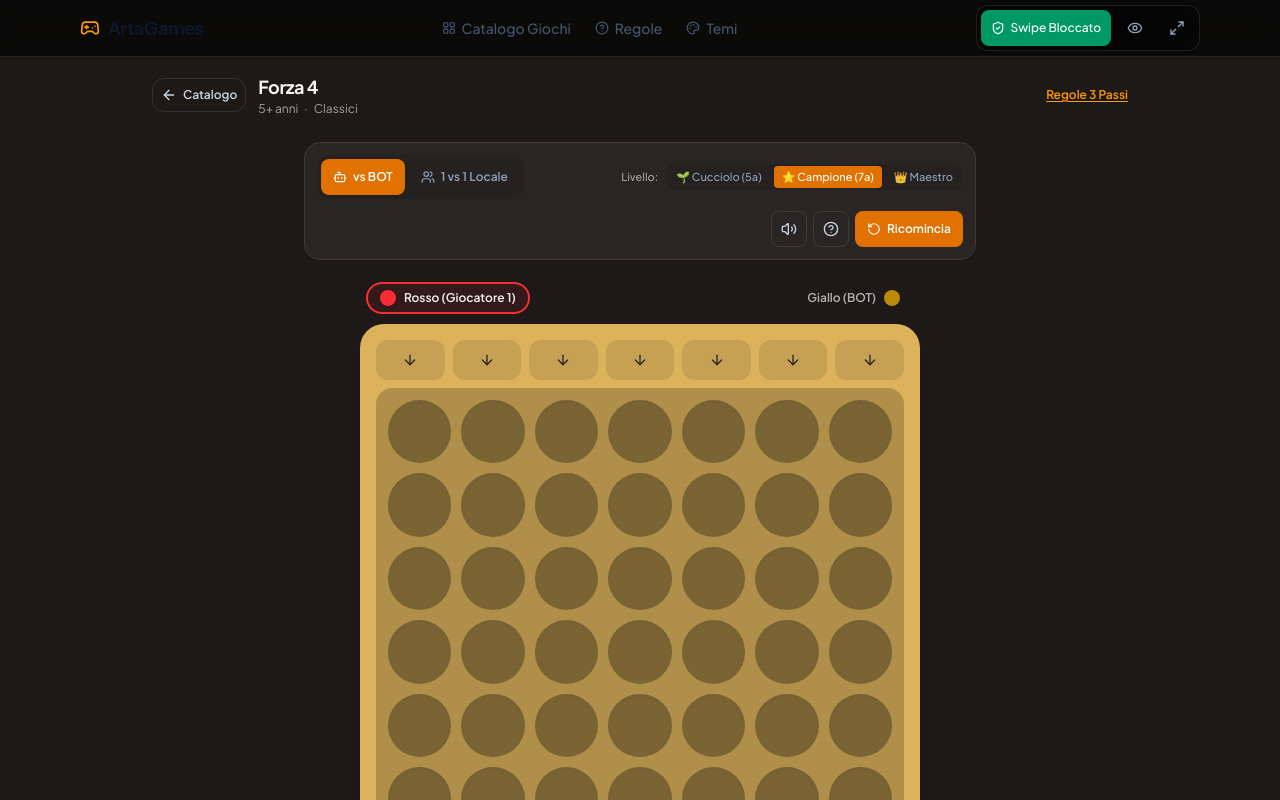
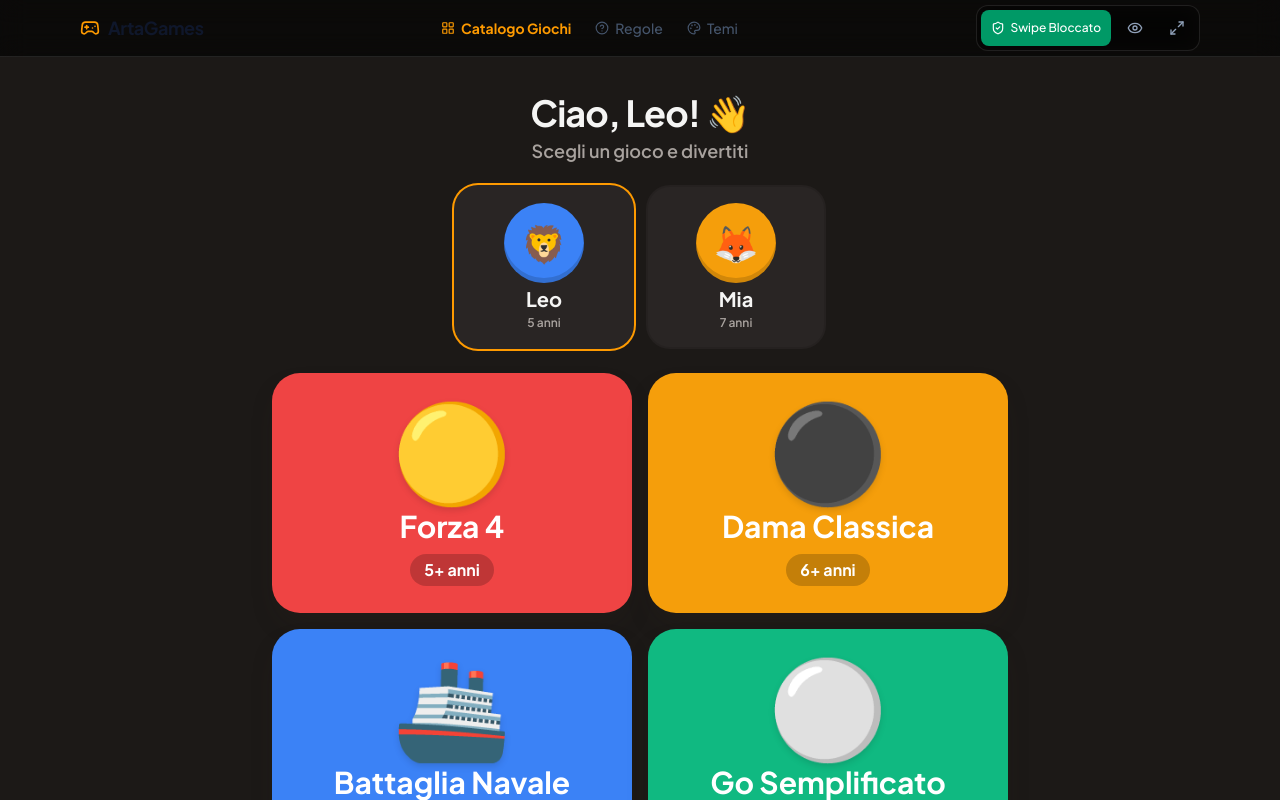
Before and after one commit to paoloartasensi/ArtaGames, a React (Vite) app: page / in a window 1280 px wide. Shown: the top 800 px of the page. Built offline with nearby package versions, Linux system fonts and the light colour scheme.

Commit message:
feat: update emoji for Domino game in mockups and improve GameSelector component layout

```diff
--- a/mockups/mockup-1-tessere-giganti.html
+++ b/mockups/mockup-1-tessere-giganti.html
@@ -95,7 +95,7 @@
       <div class="card" style="background:#22C55E"><span class="emoji">🐍</span><span class="title">Serpenti e Scale</span><span class="age">5+ anni</span></div>
       <div class="card" style="background:#EC4899"><span class="emoji">🐶</span><span class="title">Memory</span><span class="age">5+ anni</span></div>
       <div class="card" style="background:#B45309"><span class="emoji">🫘</span><span class="title">Mancala</span><span class="age">5+ anni</span></div>
-      <div class="card" style="background:#0EA5E9"><span class="emoji">🁡</span><span class="title">Domino</span><span class="age">5+ anni</span></div>
+      <div class="card" style="background:#0EA5E9"><span class="emoji">🎴</span><span class="title">Domino</span><span class="age">5+ anni</span></div>
       <div class="card" style="background:#64748B"><span class="emoji">🔘</span><span class="title">Reversi</span><span class="age">7+ anni</span></div>
       <div class="card" style="background:#6366F1"><span class="emoji">✚</span><span class="title">Mulino</span><span class="age">7+ anni</span></div>
       <div class="card" style="background:#D946EF"><span class="emoji">🧩</span><span class="title">Quarto</span><span class="age">7+ anni</span></div>
--- a/mockups/mockup-3-scaffale-profili.html
+++ b/mockups/mockup-3-scaffale-profili.html
@@ -98,7 +98,7 @@
       <div class="tile" style="background:#22C55E"><span class="emoji">🐍</span><span class="name">Serpenti e Scale</span><span class="age">5+</span></div>
       <div class="tile" style="background:#EC4899"><span class="emoji">🐶</span><span class="name">Memory</span><span class="age">5+</span></div>
       <div class="tile" style="background:#B45309"><span class="emoji">🫘</span><span class="name">Mancala</span><span class="age">5+</span></div>
-      <div class="tile" style="background:#0EA5E9"><span class="emoji">🁡</span><span class="name">Domino</span><span class="age">5+</span></div>
+      <div class="tile" style="background:#0EA5E9"><span class="emoji">🎴</span><span class="name">Domino</span><span class="age">5+</span></div>
       <div class="tile" style="background:#64748B"><span class="emoji">🔘</span><span class="name">Reversi</span><span class="age">7+</span></div>
       <div class="tile" style="background:#6366F1"><span class="emoji">✚</span><span class="name">Mulino</span><span class="age">7+</span></div>
       <div class="tile" style="background:#D946EF"><span class="emoji">🧩</span><span class="name">Quarto</span><span class="age">7+</span></div>
--- a/src/App.tsx
+++ b/src/App.tsx
@@ -30,7 +30,7 @@ function AppContent() {
   const { theme, isDark } = useTheme();
 
   const [activeGameId, setActiveGameId] = useState<GameId>('connect4');
-  const [viewMode, setViewMode] = useState<'catalog' | 'game'>('game');
+  const [viewMode, setViewMode] = useState<'catalog' | 'game'>('catalog');
   const [playMode, setPlayMode] = useState<PlayMode>('bot');
   const [difficulty, setDifficulty] = useState<Difficulty>('medium');
   const [isThemeModalOpen, setIsThemeModalOpen] = useState(false);
--- a/src/components/GameSelector.tsx
+++ b/src/components/GameSelector.tsx
@@ -1,118 +1,141 @@
-import React from 'react';
-import { GameId, ALL_GAMES, GameMetadata } from '../games/registry';
+import React, { useEffect, useState } from 'react';
+import { GameId, ALL_GAMES } from '../games/registry';
 import { useTheme } from '../theme/themeContext';
-import { CircleDot, Grid3X3, Compass, Circle, Crown, Hash, Sparkles, ChevronRight, Play, Dices, Brain, Sprout, LayoutGrid, Contrast, Crosshair, Shapes } from 'lucide-react';
 
 interface GameSelectorProps {
   onSelectGame: (id: GameId) => void;
   activeGameId: GameId;
 }
 
-const ICONS_MAP: Record<string, React.ReactNode> = {
-  Grid3X3: <Grid3X3 className="w-6 h-6 text-red-500" />,
-  CircleDot: <CircleDot className="w-6 h-6 text-amber-500" />,
-  Compass: <Compass className="w-6 h-6 text-blue-500" />,
-  Circle: <Circle className="w-6 h-6 text-emerald-500" />,
-  Crown: <Crown className="w-6 h-6 text-purple-500" />,
-  Hash: <Hash className="w-6 h-6 text-cyan-500" />,
-  Dices: <Dices className="w-6 h-6 text-orange-500" />,
-  Brain: <Brain className="w-6 h-6 text-pink-500" />,
-  Sprout: <Sprout className="w-6 h-6 text-green-500" />,
-  LayoutGrid: <LayoutGrid className="w-6 h-6 text-sky-500" />,
-  Contrast: <Contrast className="w-6 h-6 text-slate-500" />,
-  Crosshair: <Crosshair className="w-6 h-6 text-indigo-500" />,
-  Shapes: <Shapes className="w-6 h-6 text-fuchsia-500" />,
+// Profili dei due bambini — modifica qui nomi, età ed emoji.
+interface Profile {
+  id: string;
+  name: string;
+  age: number;
+  emoji: string;
+  color: string;
+}
+
+const PROFILES: Profile[] = [
+  { id: 'leo', name: 'Leo', age: 5, emoji: '🦁', color: '#3B82F6' },
+  { id: 'mia', name: 'Mia', age: 7, emoji: '🦊', color: '#F59E0B' },
+];
+
+const GAME_EMOJIS: Record<GameId, string> = {
+  connect4: '🟡',
+  checkers: '⚫',
+  battleship: '🚢',
+  go: '⚪',
+  chess: '♟️',
+  tictactoe: '❌',
+  snakes: '🐍',
+  memory: '🐶',
+  mancala: '🫘',
+  domino: '🎴',
+  reversi: '🔘',
+  morris: '✚',
+  quarto: '🧩',
+};
+
+const GAME_COLORS: Record<GameId, string> = {
+  connect4: '#EF4444',
+  checkers: '#F59E0B',
+  battleship: '#3B82F6',
+  go: '#10B981',
+  chess: '#8B5CF6',
+  tictactoe: '#06B6D4',
+  snakes: '#22C55E',
+  memory: '#EC4899',
+  mancala: '#B45309',
+  domino: '#0EA5E9',
+  reversi: '#64748B',
+  morris: '#6366F1',
+  quarto: '#D946EF',
 };
 
 export const GameSelector: React.FC<GameSelectorProps> = ({ onSelectGame, activeGameId }) => {
-  const { theme, isDark } = useTheme();
+  const { theme } = useTheme();
+  const [profileId, setProfileId] = useState<string>(PROFILES[0].id);
+
+  useEffect(() => {
+    try {
+      const saved = window.localStorage.getItem('tabletop_profile');
+      if (saved && PROFILES.some((p) => p.id === saved)) setProfileId(saved);
+    } catch {}
+  }, []);
+
+  const selectProfile = (id: string) => {
+    setProfileId(id);
+    try {
+      window.localStorage.setItem('tabletop_profile', id);
+    } catch {}
+  };
+
+  const activeProfile = PROFILES.find((p) => p.id === profileId) ?? PROFILES[0];
 
   return (
-    <div className="w-full max-w-4xl mx-auto px-4 py-4">
-      {/* Intro Header */}
-      <div className="text-center mb-6">
-        <h1 className="text-2xl sm:text-3xl font-extrabold tracking-tight">
-          Grandi Classici da Tavolo 1vs1
+    <div className="w-full max-w-3xl mx-auto px-4 py-5">
+      {/* Greeting */}
+      <header className="text-center mb-5">
+        <h1 className="text-3xl sm:text-4xl font-extrabold tracking-tight">
+          Ciao, {activeProfile.name}! 👋
         </h1>
-        <p className={`text-xs sm:text-sm mt-1.5 max-w-lg mx-auto ${theme.textMuted}`}>
-          Regole chiare e semplificate per bambini dai 5 ai 7 anni e oltre. Gioca contro il BOT a difficoltà scalabile o sfida un amico!
+        <p className={`text-base sm:text-lg mt-1 font-semibold ${theme.textMuted}`}>
+          Scegli un gioco e divertiti
         </p>
-      </div>
+      </header>
 
-      {/* Grid of games */}
-      <div className="grid grid-cols-1 sm:grid-cols-2 lg:grid-cols-3 gap-3.5">
-        {ALL_GAMES.map((game) => {
-          const isSelected = activeGameId === game.id;
-
+      {/* Profiles */}
+      <div className="flex gap-3 justify-center mb-6">
+        {PROFILES.map((p) => {
+          const on = p.id === profileId;
           return (
-            <div
-              key={game.id}
-              onClick={() => onSelectGame(game.id)}
-              className={`group cursor-pointer rounded-2xl p-4 border transition-all duration-200 flex flex-col justify-between ${
-                theme.bgSurface
-              } ${
-                isSelected
-                  ? 'border-amber-500 ring-2 ring-amber-500/30 shadow-lg'
-                  : 'hover:border-black/20 dark:hover:border-white/20 hover:-translate-y-0.5 shadow-sm'
-              }`}
+            <button
+              key={p.id}
+              onClick={() => selectProfile(p.id)}
+              className={`flex flex-col items-center gap-1.5 flex-1 max-w-[180px] rounded-3xl p-4 border-2 transition-all ${
+                on ? 'ring-2 ring-amber-500 border-transparent' : 'border-black/10 dark:border-white/10'
+              } ${theme.bgSurface}`}
             >
-              <div>
-                {/* Header row with Icon and Unboxed Metadata */}
-                <div className="flex items-center justify-between mb-3">
-                  <div className="w-10 h-10 rounded-xl bg-black/5 dark:bg-white/5 flex items-center justify-center border border-black/5 dark:border-white/5 group-hover:scale-105 transition-transform">
-                    {ICONS_MAP[game.iconName]}
-                  </div>
-
-                  {/* Clean unboxed metadata (anti-pill discipline) */}
-                  <div className={`text-xs font-medium flex items-center gap-1.5 ${theme.textMuted}`}>
-                    <span>{game.minAge}</span>
-                    <span aria-hidden="true">·</span>
-                    <span>{game.category}</span>
-                  </div>
-                </div>
-
-                <h3 className="text-base font-bold tracking-tight text-slate-900 dark:text-slate-100 group-hover:text-amber-500 transition-colors">
-                  {game.title}
-                </h3>
-                <p className={`text-xs mt-1 line-clamp-2 leading-relaxed ${theme.textMuted}`}>
-                  {game.subtitle}
-                </p>
-              </div>
-
-              {/* Action bottom kicker */}
-              <div className="mt-4 pt-3 border-t border-black/5 dark:border-white/5 flex items-center justify-between text-xs font-semibold">
-                <span className={theme.textMuted}>{game.boardDescription}</span>
-                <span className="flex items-center gap-1 text-amber-500 group-hover:translate-x-0.5 transition-transform">
-                  <span>Gioca</span>
-                  <ChevronRight className="w-3.5 h-3.5" />
-                </span>
-              </div>
-            </div>
+              <span
+                className="w-16 h-16 sm:w-20 sm:h-20 rounded-full flex items-center justify-center text-3xl sm:text-4xl text-white"
+                style={{ background: p.color, boxShadow: 'inset 0 -5px 0 rgba(0,0,0,0.15)' }}
+              >
+                {p.emoji}
+              </span>
+              <span className="text-lg sm:text-xl font-extrabold leading-none">{p.name}</span>
+              <span className={`text-xs font-semibold ${theme.textMuted}`}>{p.age} anni</span>
+            </button>
           );
         })}
       </div>
 
-      {/* Upcoming Games Expansion Teaser (As requested: designed to expand with Indovina Chi, Non ti Arrabbiare, UNO) */}
-      <div
-        className={`mt-6 p-4 rounded-2xl border ${theme.borderSubtle} ${theme.bgSurface} flex flex-col sm:flex-row items-center justify-between gap-3 text-xs`}
-      >
-        <div className="flex items-center gap-3">
-          <div className="w-8 h-8 rounded-lg bg-amber-500/20 text-amber-500 flex items-center justify-center shrink-0">
-            <Sparkles className="w-4 h-4" />
-          </div>
-          <div>
-            <div className="font-bold text-slate-900 dark:text-slate-100">
-              In Espansione: Prossimi Grandi Classici
-            </div>
-            <div className={`text-[11px] mt-0.5 ${theme.textMuted}`}>
-              Non t'Arrabbiare (Ludo Junior), Indovina Chi e Battaglia delle Carte UNO
-            </div>
-          </div>
-        </div>
-
-        <div className="text-[11px] text-amber-500 font-semibold shrink-0">
-          Architettura modulare pronta
-        </div>
+      {/* Giant tiles */}
+      <div className="grid grid-cols-2 gap-4">
+        {ALL_GAMES.map((game) => {
+          const isSelected = activeGameId === game.id;
+          return (
+            <button
+              key={game.id}
+              onClick={() => onSelectGame(game.id)}
+              className={`relative flex flex-col items-center justify-center text-center text-white rounded-[28px] min-h-[220px] sm:min-h-[240px] p-5 overflow-hidden transition-transform active:scale-95 ${
+                isSelected ? 'ring-4 ring-amber-400' : ''
+              }`}
+              style={{
+                background: GAME_COLORS[game.id],
+                boxShadow: '0 14px 30px -12px rgba(51,38,26,0.35)',
+              }}
+            >
+              <span className="text-7xl sm:text-8xl leading-none drop-shadow-md">
+                {GAME_EMOJIS[game.id]}
+              </span>
+              <span className="text-2xl sm:text-3xl font-extrabold leading-tight mt-3">{game.title}</span>
+              <span className="mt-2 text-sm sm:text-base font-extrabold bg-black/20 px-3.5 py-1 rounded-full">
+                {game.minAge}
+              </span>
+            </button>
+          );
+        })}
       </div>
     </div>
   );
```
